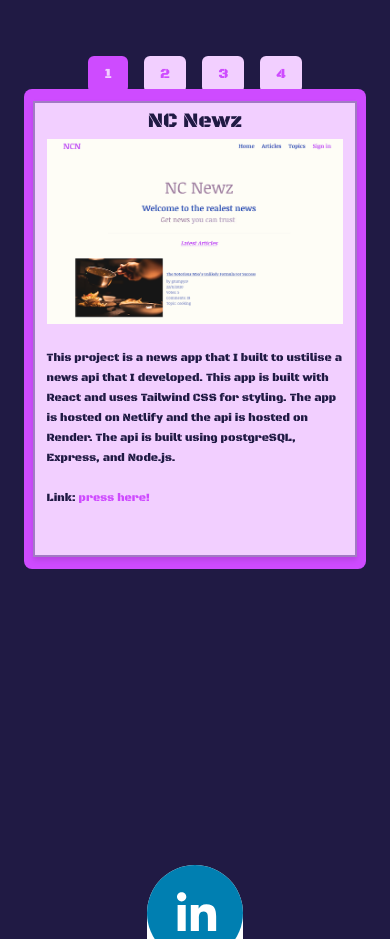
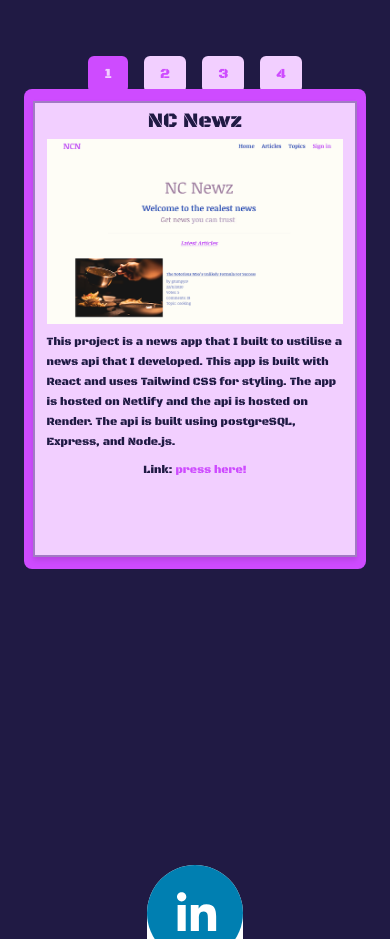
Before and after one commit to keenangee/portfolio-react, a React (Create React App) app: page / in a window 390 px wide. Shown: the part 1840-2779 px from the top of the page. Built offline with nearby package versions, Linux system fonts and the light colour scheme; a web font is replaced by a local one.

Commit message:
style updates on portfolio section

```diff
--- a/src/components/Projects.tsx
+++ b/src/components/Projects.tsx
@@ -59,8 +59,8 @@ const Projects: React.FC<ProjectsProp> = ({ project }) => {
       <div
         className={
           project !== "ParkFind&Remind" && project !== "White Label E-Commerce"
-            ? "flex flex-col lg:flex-row lg:pt-[2rem] gap-4 md:gap-0 transition-all duration-200"
-            : "flex flex-col md:flex-row lg:pt-[2rem] gap-4 md:gap-0 pt-0 sm:pt-4 transition-all duration-200"
+            ? "flex flex-col lg:flex-row transition-all duration-200 h-full justify-start items-center md:items-start md:pt-4"
+            : "flex flex-col sm:flex-row transition-all duration-200 h-full justify-start items-center md:items-start md:pt-4"
         }
       >
         {/* <img
@@ -115,15 +115,19 @@ const Projects: React.FC<ProjectsProp> = ({ project }) => {
 
         <p className="text-darkest text-left px-3 text-[80%] sm:text-[100%]">
           {currentProject.description}
-          <br />
-          <br />
-          <span>
-            Link:{" "}
+          <span className="hidden sm:flex gap-1 pt-4 text-darkest text-left text-[80%] sm:text-[100%] justify-left">
+            Link:
             <a href={currentProject.link} rel="noreferrer" target="_blank">
               press here!
             </a>
           </span>
         </p>
+        <span className="pt-2 text-darkest text-left px-3 text-[80%] sm:text-[100%] sm:hidden">
+          Link:{" "}
+          <a href={currentProject.link} rel="noreferrer" target="_blank">
+            press here!
+          </a>
+        </span>
       </div>
     </div>
   );
```
